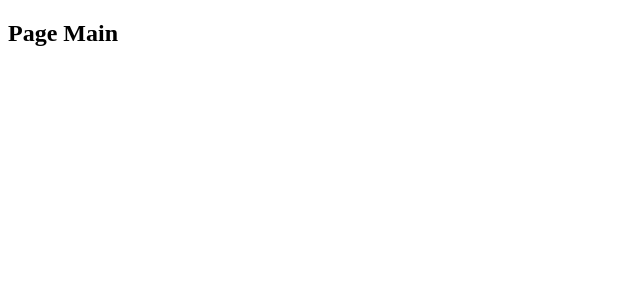
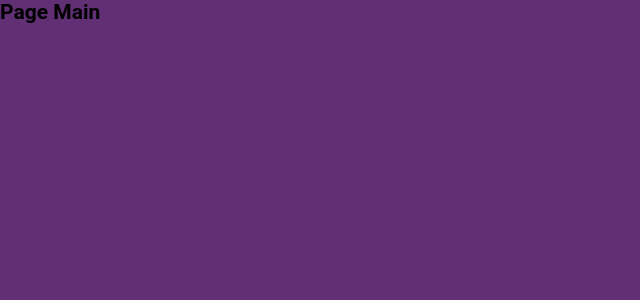
Before and after one commit to rafaelsos/-salesfy-challenge-frontend, a React (Create React App) app: page / in a window 1280 px wide. Shown: the top 300 px of the page, without its empty margins (0-640 px from the left). Built offline with nearby package versions, Linux system fonts and the light colour scheme.

Commit message:
config global style

```diff
--- a/src/App.tsx
+++ b/src/App.tsx
@@ -3,10 +3,13 @@
 import Routes from './routes';
 import history from './service/history';
 
+import GlobalStyle from './styles/global';
+
 function App() {
   return (
     <Router history={history}>
       <Routes />
+      <GlobalStyle />
     </Router>
   );
 }
--- /dev/null
+++ b/src/styles/global.ts
@@ -0,0 +1,25 @@
+import { createGlobalStyle } from 'styled-components';
+
+export default createGlobalStyle`
+  @import url('https://fonts.googleapis.com/css?family=Roboto:400,500,700&display=swap');
+  * {
+    margin: 0;
+    padding: 0;
+    outline: 0;
+    box-sizing: border-box;
+  }
+  body {
+    background: #612F74;
+    -webkit-font-smoothing: antialiased;
+  }
+  body, input, button {
+    font: 14px Roboto, sans-serif;
+  }
+  #root {
+    height: 100%;
+    margin: 0 auto;
+  }
+  button {
+    cursor: pointer;
+  }
+`;
```
